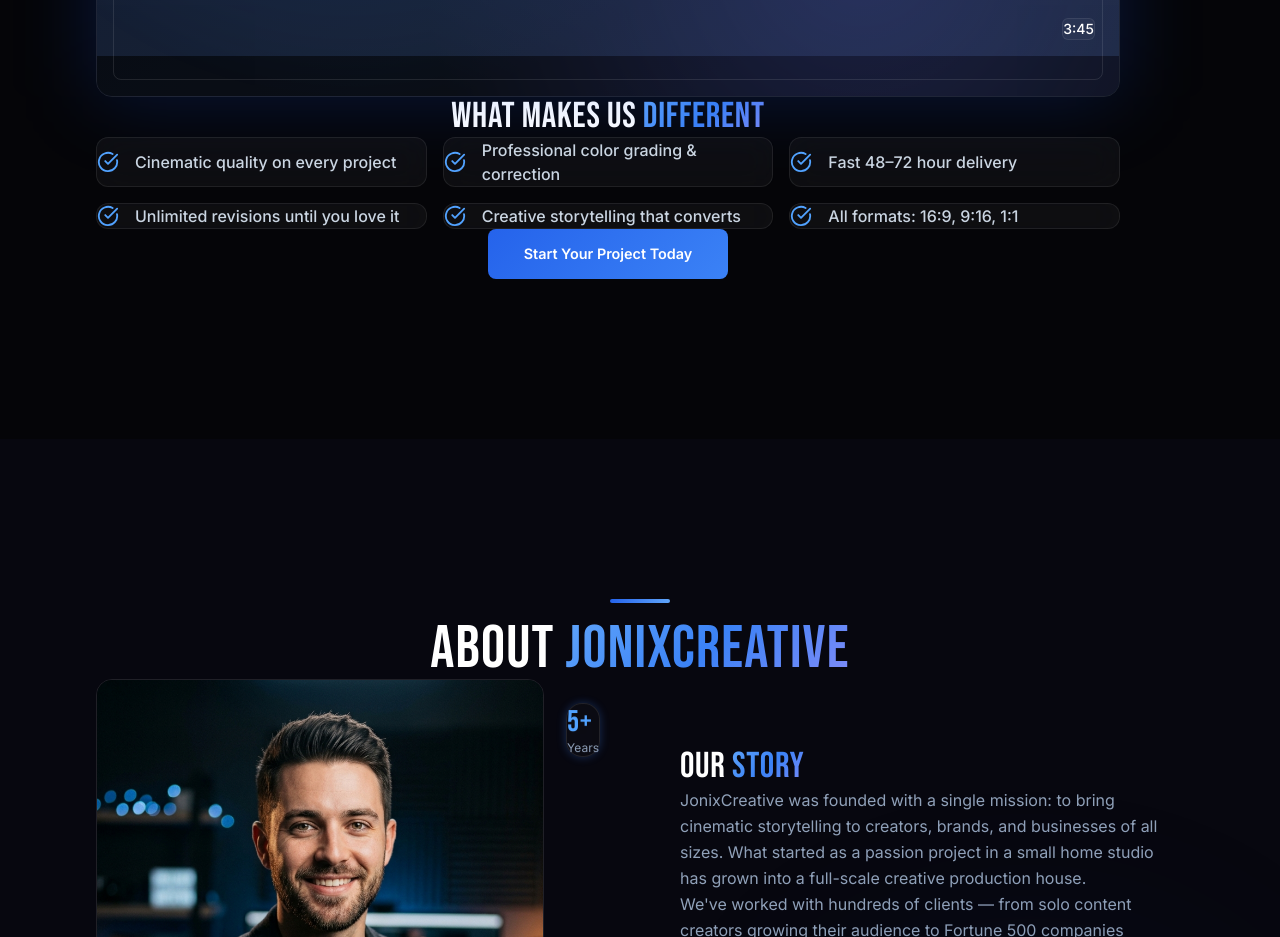
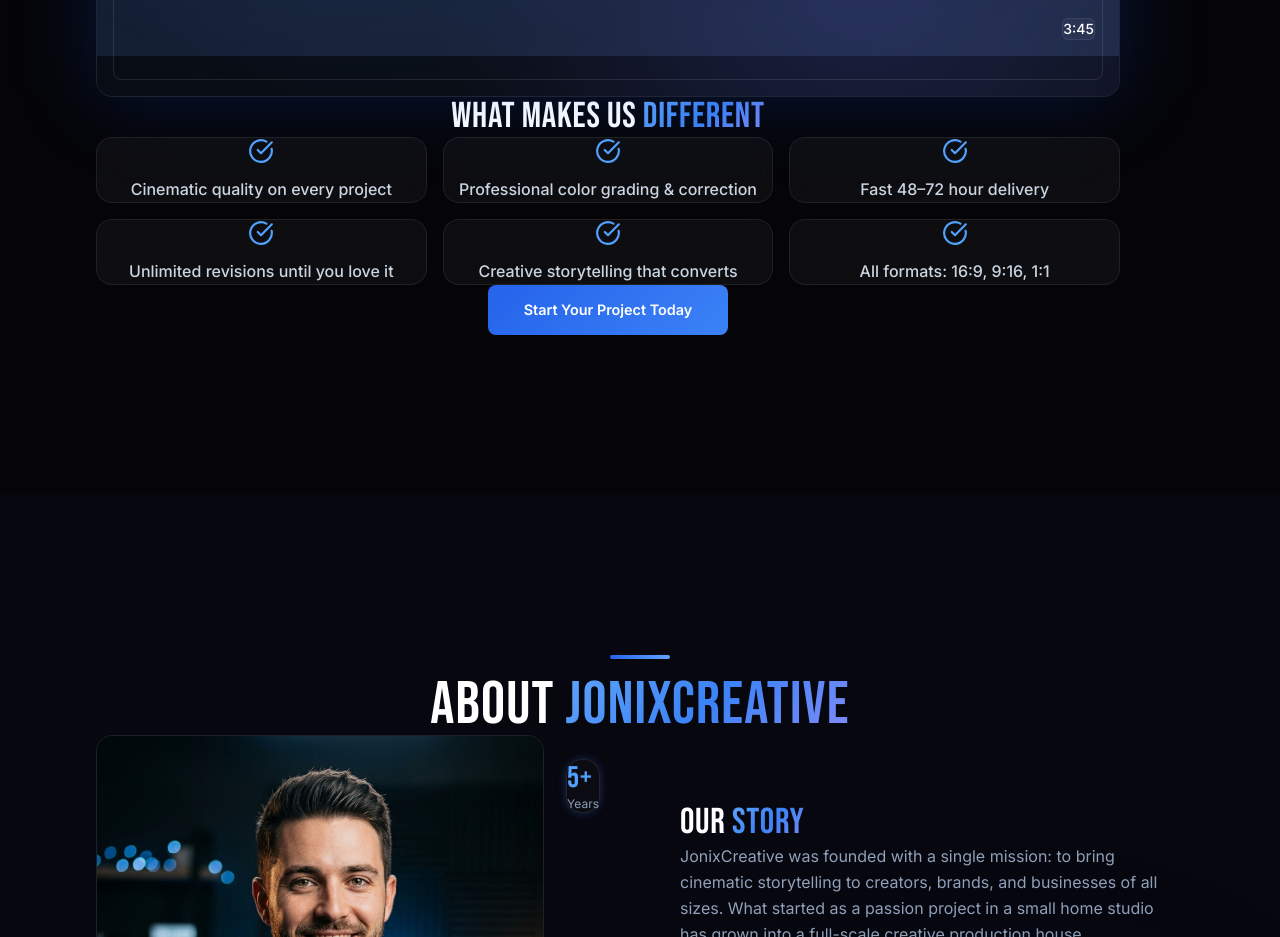
Before and after one commit to anbumanik/JonixCreative, a Next.js app: page / in a window 1280 px wide. Shown: the part 1520-2457 px from the top of the page. Built offline with nearby package versions, Linux system fonts and the light colour scheme; no server answers; the database is empty.

Commit message:
Center align feature cards in IntroVideoSection

```diff
--- a/components/IntroVideoSection.tsx
+++ b/components/IntroVideoSection.tsx
@@ -151,10 +151,10 @@
                 whileInView="visible"
                 viewport={{ once: true }}
                 variants={fadeInUp}
-                className="flex items-center gap-4 p-5 rounded-xl glass border border-white/5 hover:border-blue-500/20 transition-all group card-hover justify-center sm:justify-start"
+                className="flex flex-col items-center text-center gap-3 p-6 rounded-2xl glass border border-white/5 hover:border-blue-500/20 transition-all group card-hover"
               >
-                <CheckCircle size={22} className="text-blue-400 shrink-0 group-hover:scale-110 transition-transform" />
-                <span className="text-slate-300 text-sm md:text-base font-medium">{feature.text}</span>
+                <CheckCircle size={26} className="text-blue-400 shrink-0 group-hover:scale-110 transition-transform" />
+                <span className="text-slate-300 text-sm md:text-base font-medium leading-relaxed">{feature.text}</span>
               </motion.div>
             ))}
           </div>
```
